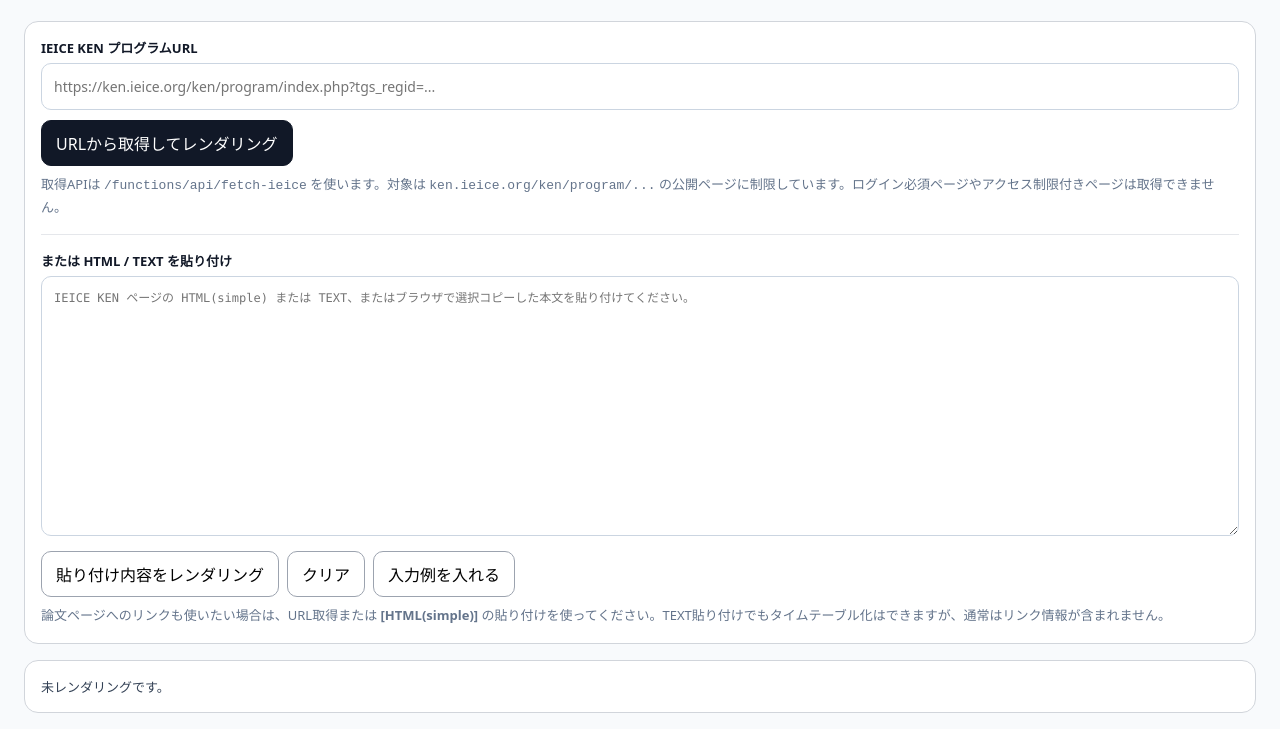
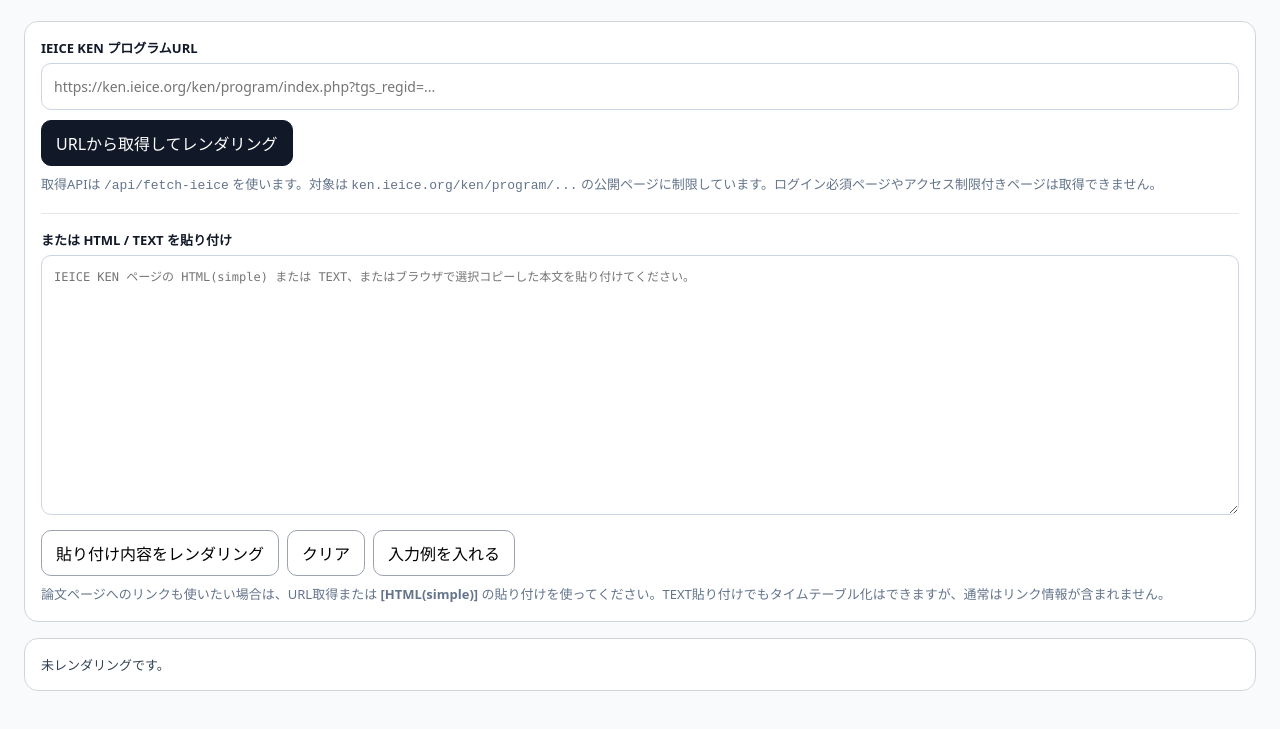
Before and after one commit to toshihikoyamasaki/ieice-ken-timetable-renderer, a plain HTML site: page index.html in a window 1280 px wide. Shown: the part 110-839 px from the top of the page. After the commit the page ends 817 px from the top, so only its background shows below. Drawn offline with Linux system fonts and the light colour scheme.

Commit message:
Update index.html

```diff
--- a/index.html
+++ b/index.html
@@ -107,7 +107,7 @@
     <div class="buttons">
       <button class="primary" id="fetchBtn" type="button">URLから取得してレンダリング</button>
     </div>
-    <p class="hint">取得APIは <code>/functions/api/fetch-ieice</code> を使います。対象は <code>ken.ieice.org/ken/program/...</code> の公開ページに制限しています。ログイン必須ページやアクセス制限付きページは取得できません。</p>
+    <p class="hint">取得APIは <code>/api/fetch-ieice</code> を使います。対象は <code>ken.ieice.org/ken/program/...</code> の公開ページに制限しています。ログイン必須ページやアクセス制限付きページは取得できません。</p>
     <hr style="border:none;border-top:1px solid #e5e7eb;margin:16px 0;" />
     <label for="source">または HTML / TEXT を貼り付け</label>
     <textarea id="source" placeholder="IEICE KEN ページの HTML(simple) または TEXT、またはブラウザで選択コピーした本文を貼り付けてください。"></textarea>
```
